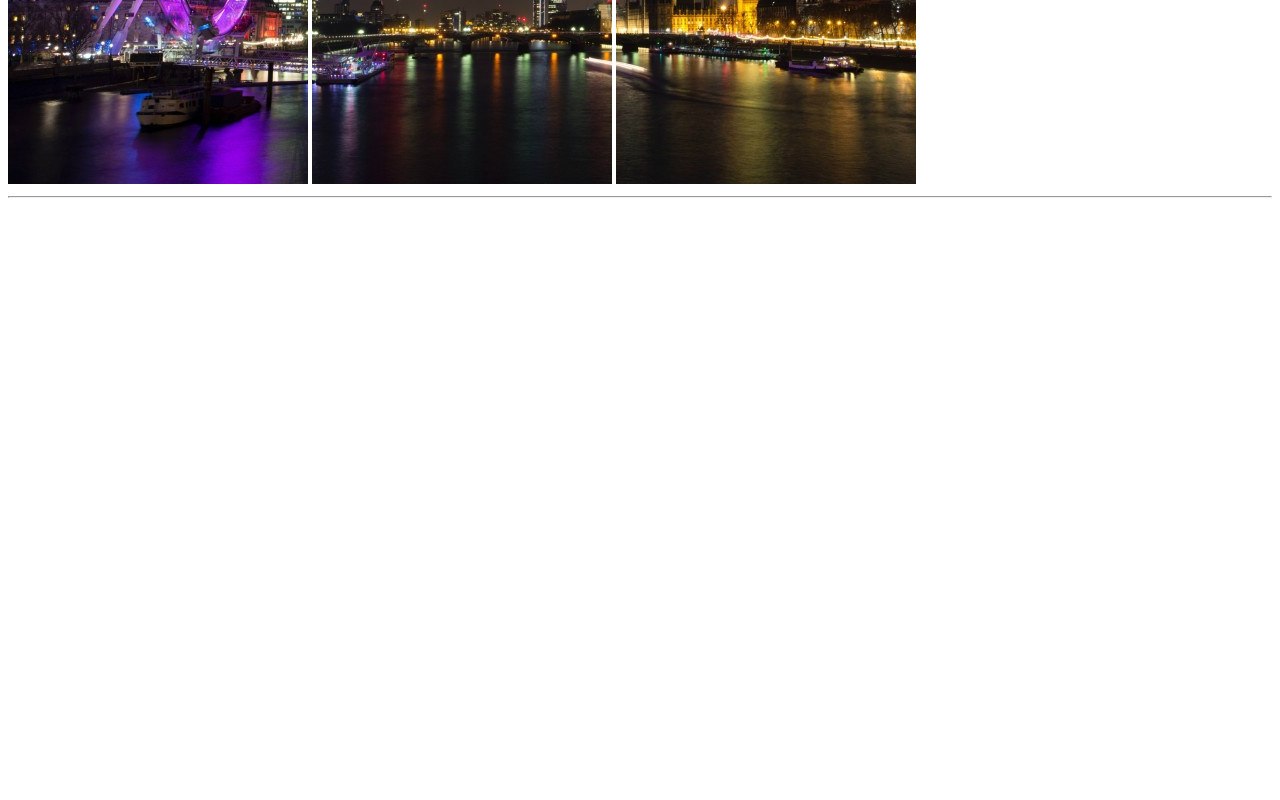
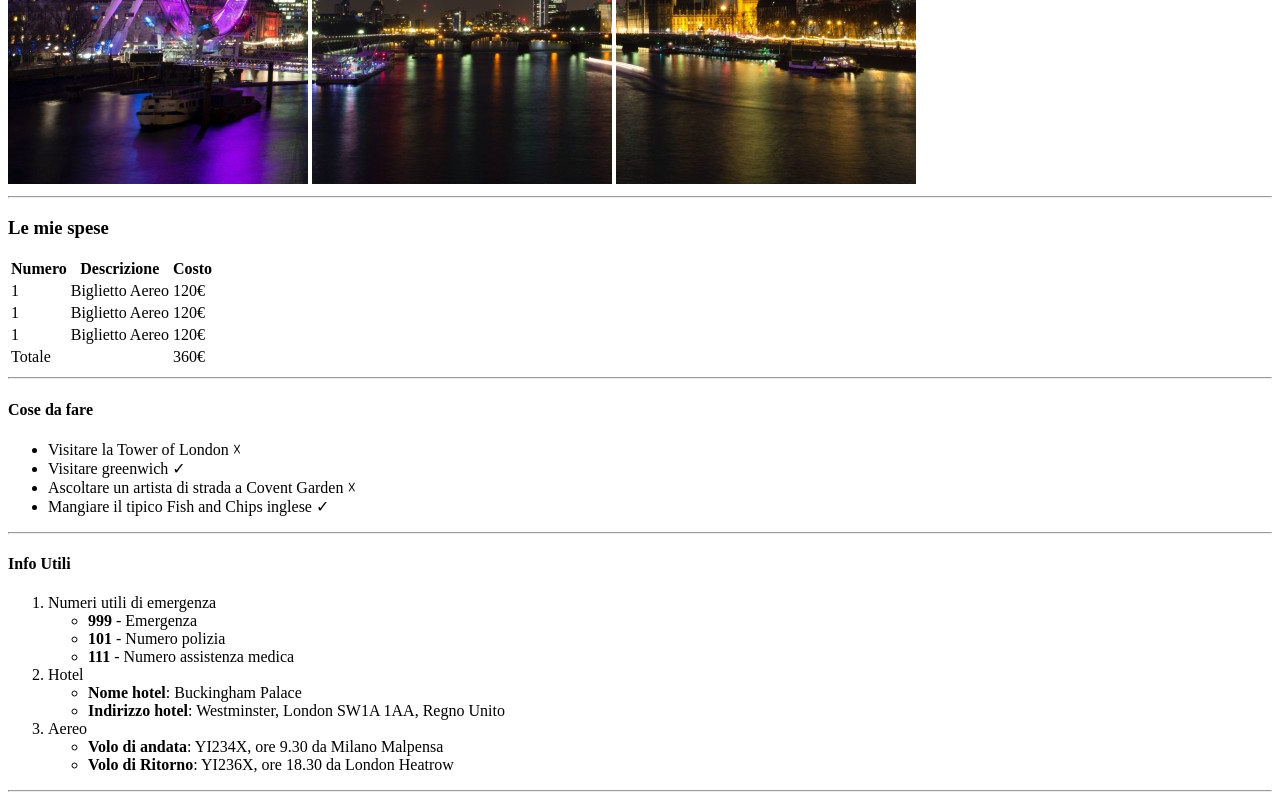
Before and after one commit to mekkiouertani/html-london-trip, a plain HTML site: page index.html in a window 1280 px wide. Shown: the part 496-1296 px from the top of the page. Before the commit the page ends 800 px from the top, so only its background shows below. Drawn offline with Linux system fonts and the light colour scheme.

Commit message:
add main with three section

```diff
--- a/index.html
+++ b/index.html
@@ -15,6 +15,71 @@
         </div>
         <hr>
     </header>
+    <main>
+        <section>
+            <h3>Le mie spese</h3>
+            <table>
+                <tr>
+                    <th>Numero</th>
+                    <th>Descrizione</th>
+                    <th>Costo</th>
+                </tr>
+                <tr>
+                    <td>1</td>
+                    <td>Biglietto Aereo</td>
+                    <td>120&#x20AC</td>
+                </tr>
+                <tr>
+                    <td>1</td>
+                    <td>Biglietto Aereo</td>
+                    <td>120&#x20AC</td>
+                </tr>
+                <tr>
+                    <td>1</td>
+                    <td>Biglietto Aereo</td>
+                    <td>120&#x20AC</td>
+                </tr>
+                <tr>
+                    <td>Totale</td>
+                    <td></td>
+                    <td>360&#x20AC</td>
+                </tr>
+            </table>
+            <hr>
+        </section>
+        <section>
+            <h4>Cose da fare</h4>
+            <ul>
+                <li>Visitare la Tower of London &#9747;</li>
+                <li>Visitare greenwich &#x2713</li>
+                <li>Ascoltare un artista di strada a Covent Garden &#9747;</li>
+                <li>Mangiare il tipico Fish and Chips inglese &#x2713</li>
+            </ul>
+            <hr>
+        </section>
+        <section>
+            <h4>Info Utili</h4>
+            <ol>
+                <li>Numeri utili di emergenza</li>
+                <ul>
+                    <li><strong>999</strong> - Emergenza</li>
+                    <li><strong>101</strong> - Numero polizia</li>
+                    <li><strong>111</strong> - Numero assistenza medica</li>
+                </ul>
+                <li>Hotel</li>
+                <ul>
+                    <li><strong>Nome hotel</strong>: Buckingham Palace</li>
+                    <li><strong>Indirizzo hotel</strong>: Westminster, London SW1A 1AA, Regno Unito</li>
+                </ul>
+                <li>Aereo</li>
+                <ul>
+                    <li><strong>Volo di andata</strong>: YI234X, ore 9.30 da Milano Malpensa</li>
+                    <li><strong>Volo di Ritorno</strong>: YI236X, ore 18.30 da London Heatrow</li>
+                </ul>
+            </ol>
+            <hr>
+        </section>
+    </main>
 
 </body>
 
```
